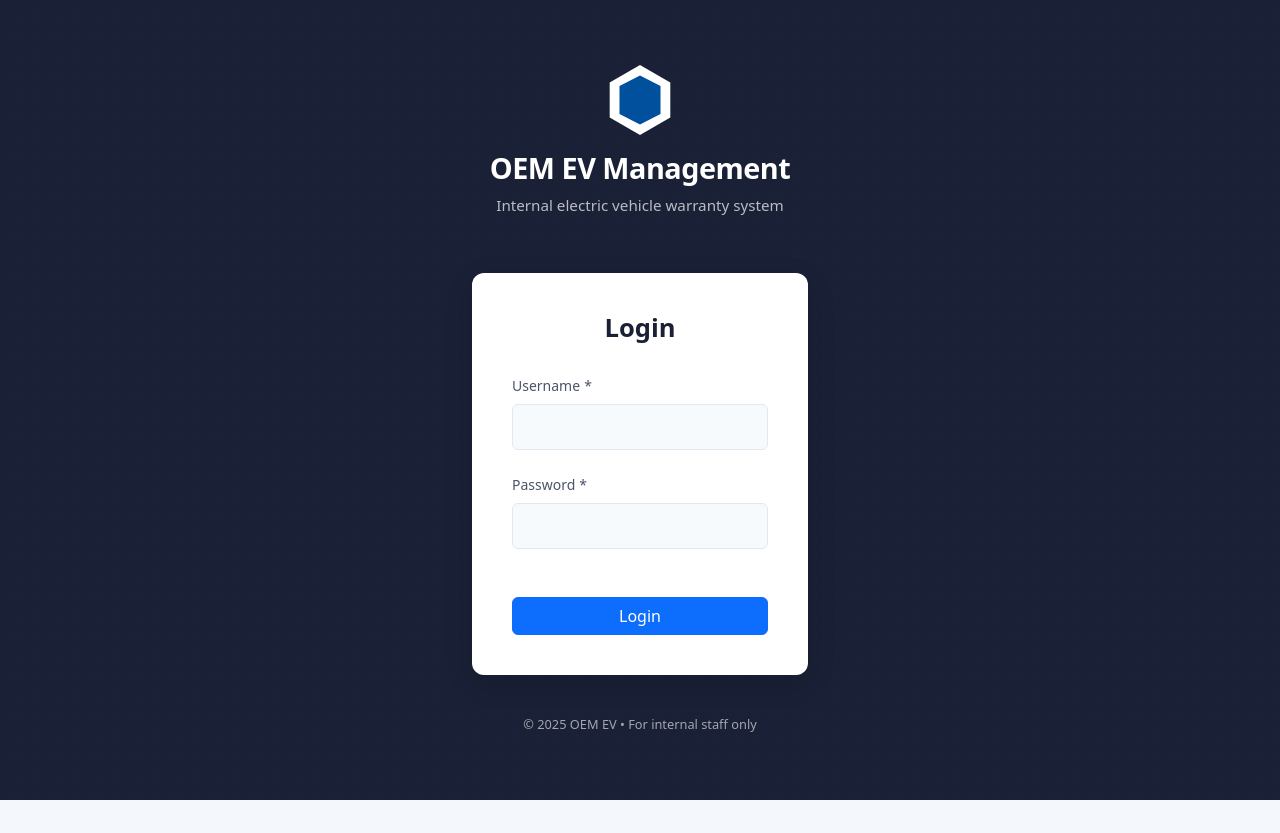
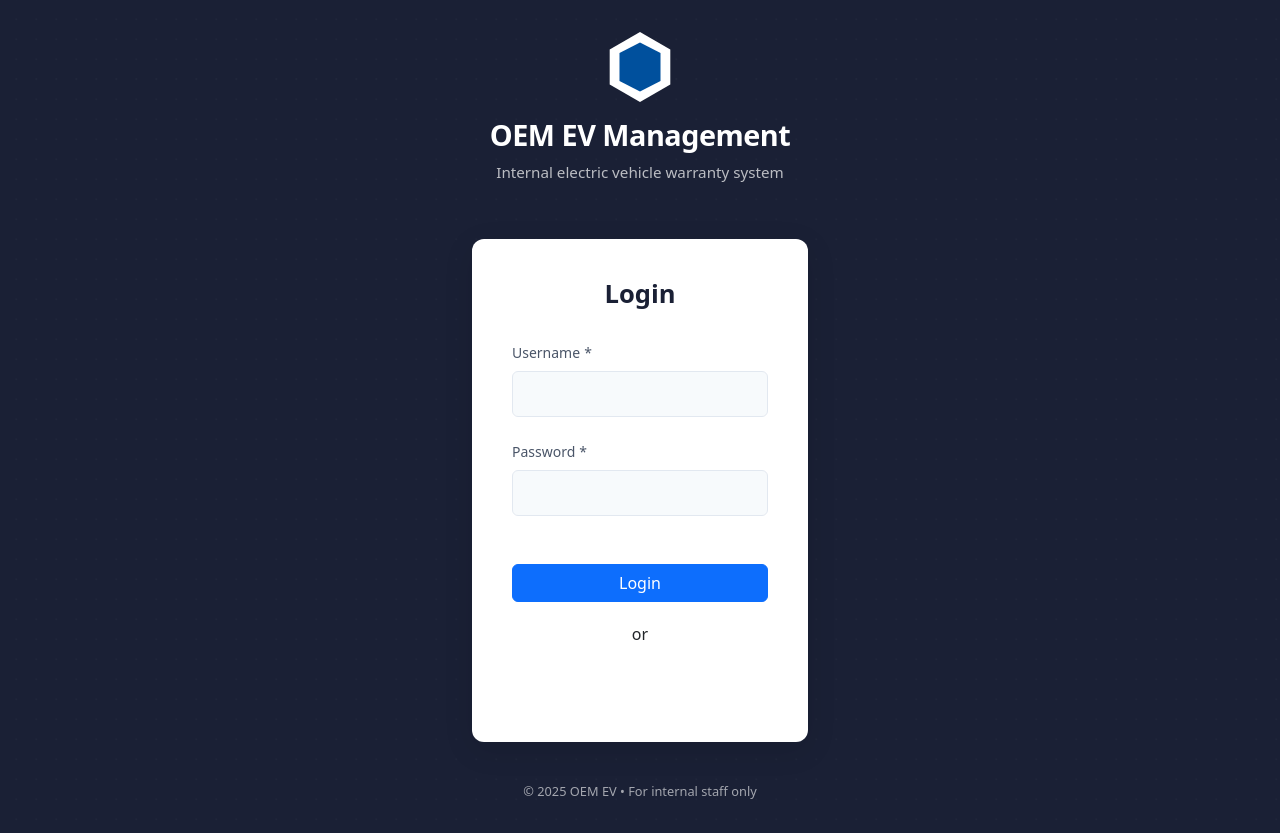
Before and after one commit to nng265/OEMEVManagerment_FE, a React (Vite) app: page /login in a window 1280 px wide. Before the commit the page ends 800 px from the top, so only its background shows below. Built offline with nearby package versions, Linux system fonts and the light colour scheme.

Commit message:
Google Login

```diff
--- a/index.html
+++ b/index.html
@@ -1,9 +1,9 @@
 <!doctype html>
 <html lang="en">
   <head>
-    <meta charset="UTF-8" />
+    <!-- <meta charset="UTF-8" /> -->
     <link rel="icon" type="image/svg+xml" href="/logo.png" />
-    <meta name="viewport" content="width=device-width, initial-scale=1.0" />
+    <!-- <meta name="viewport" content="width=device-width, initial-scale=1.0" /> -->
     <title>OEM EV Management</title>
   </head>
   <body>
--- a/package.json
+++ b/package.json
@@ -15,6 +15,7 @@
     "@mui/icons-material": "^7.3.5",
     "@mui/material": "^7.3.5",
     "@mui/x-charts": "^8.16.0",
+    "@react-oauth/google": "^0.12.2",
     "bootstrap": "^5.3.8",
     "bootstrap-icons": "^1.13.1",
     "dayjs": "^1.11.19",
--- a/src/main.jsx
+++ b/src/main.jsx
@@ -6,11 +6,14 @@ import App from "./App";
 import "bootstrap/dist/css/bootstrap.min.css";
 import "./index.css"; // <-- IMPORT GLOBAL CSS
 import "react-toastify/dist/ReactToastify.css"; // <-- IMPORT TOASTIFY CSS
+import { GoogleOAuthProvider } from "@react-oauth/google";
 
 ReactDOM.createRoot(document.getElementById("root")).render(
   // <React.StrictMode> // Uncomment if needed, but causes double renders in dev
   <BrowserRouter>
-    <App />
+    <GoogleOAuthProvider clientId="525329839801-4iecu1eqrfi8671t9lf8ah1dema555ds.apps.googleusercontent.com"> {/* TODO: Move to env variable */}
+      <App />
+    </GoogleOAuthProvider>
   </BrowserRouter>
   // </React.StrictMode>
 );
--- a/src/pages/Login.jsx
+++ b/src/pages/Login.jsx
@@ -5,6 +5,8 @@ import { useAuth } from "../context/AuthContext";
 // Assuming Button and Input are correctly exported from their paths
 import { Button } from "../components/atoms/Button/Button";
 import { Input } from "../components/atoms/Input/Input";
+import { GoogleLogin } from "@react-oauth/google";
+import { request, ApiEnum } from "../services/NetworkUntil";
 import "./Login.css"; // Make sure the path is correct
 
 const Login = () => {
@@ -59,6 +61,40 @@ const Login = () => {
       );
     } finally {
       setIsLoading(false); // Stop loading
+    }
+  };
+
+  const handleGoogleLogin = async (credentialResponse) => {
+    if (!credentialResponse || !credentialResponse.credential) {
+      setError("Google credential not found");
+      return;
+    }
+
+    try {
+      const res = await request(ApiEnum.LOGIN_GOOGLE, {
+        credential: credentialResponse.credential,
+      });
+
+      if (res.success) {
+        const { accessToken, refreshToken, employeeId, role } = res.data;
+        localStorage.setItem("token", accessToken);
+        localStorage.setItem("refreshToken", refreshToken);
+        localStorage.setItem(
+          "user",
+          JSON.stringify({
+            id: employeeId,
+            role: role
+          })
+        );
+        if (res.data.role === "EVM_STAFF") navigate("/dashboardevmstaff");
+        else if (res.data.role === "SC_TECH") navigate("/overview");
+        else navigate("/dashboard");
+      } else {
+        setError(res.message || "Google login failed");
+      }
+    } catch (err) {
+      console.error("Google login error:", err);
+      setError("Google login failed");
     }
   };
 
@@ -142,6 +178,14 @@ const Login = () => {
               {isLoading ? "Logging in..." : "Login"}
             </Button>
           </form>
+          {/* Google Login */}
+          <div style={{ marginTop: "20px", textAlign: "center" }}>
+            <p>or</p>
+            <GoogleLogin
+              onSuccess={handleGoogleLogin}
+              onError={() => setError("Google login failed")}
+            />
+          </div>
         </div>
 
         <div className="login-footer">
--- a/src/services/NetworkUntil.js
+++ b/src/services/NetworkUntil.js
@@ -6,6 +6,7 @@ const API_BASE_URL = "https://maximum-glorious-ladybird.ngrok-free.app/api"; //c
 
 export const ApiEnum = {
   LOGIN: { path: "/auth/login", method: "POST" },
+  LOGIN_GOOGLE: { path: "/auth/google-login", method: "POST" },
 
   // Dashboard
   GET_DASHBOARD_SC_SUMMARY: { path: "/Dashboard/sc/summary", method: "GET" },
```
Also changed, not shown: 1 other file (tests, documents, lock files or other folders).
